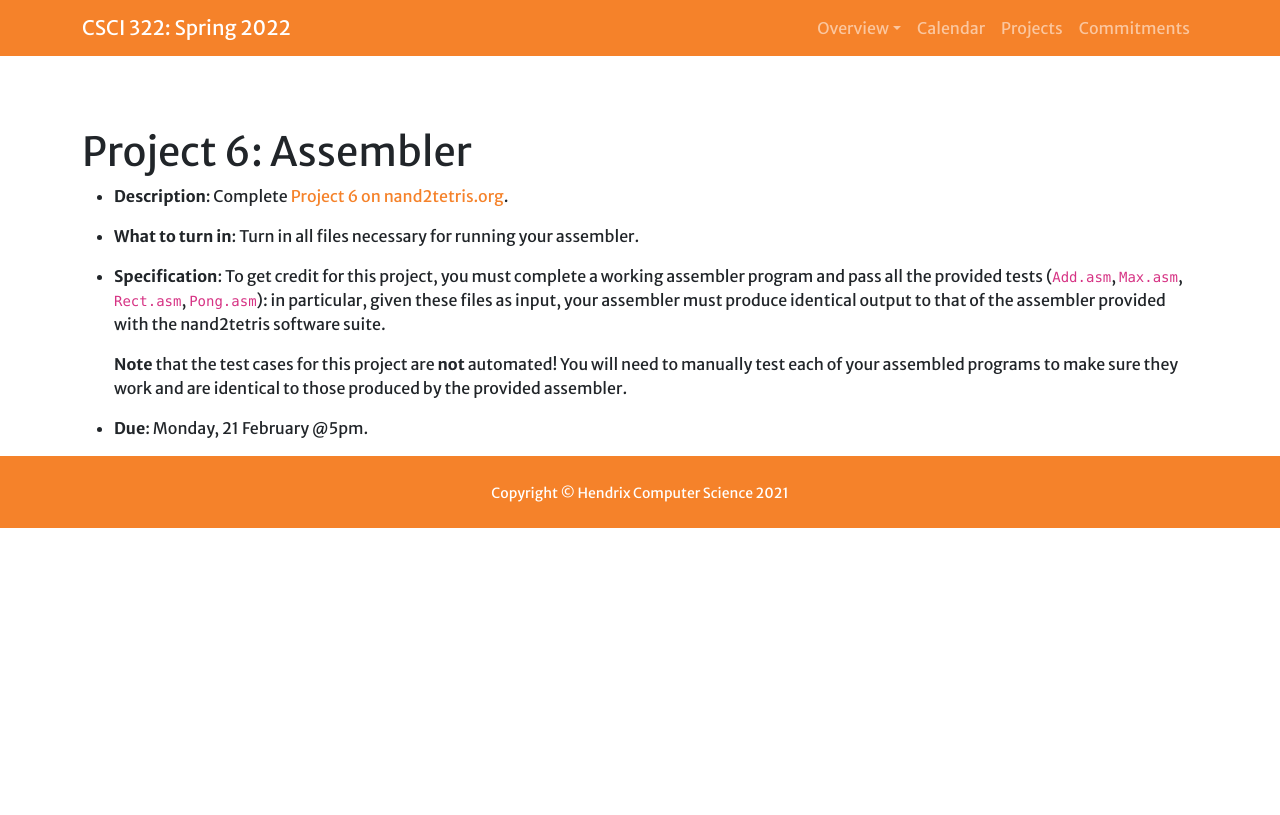
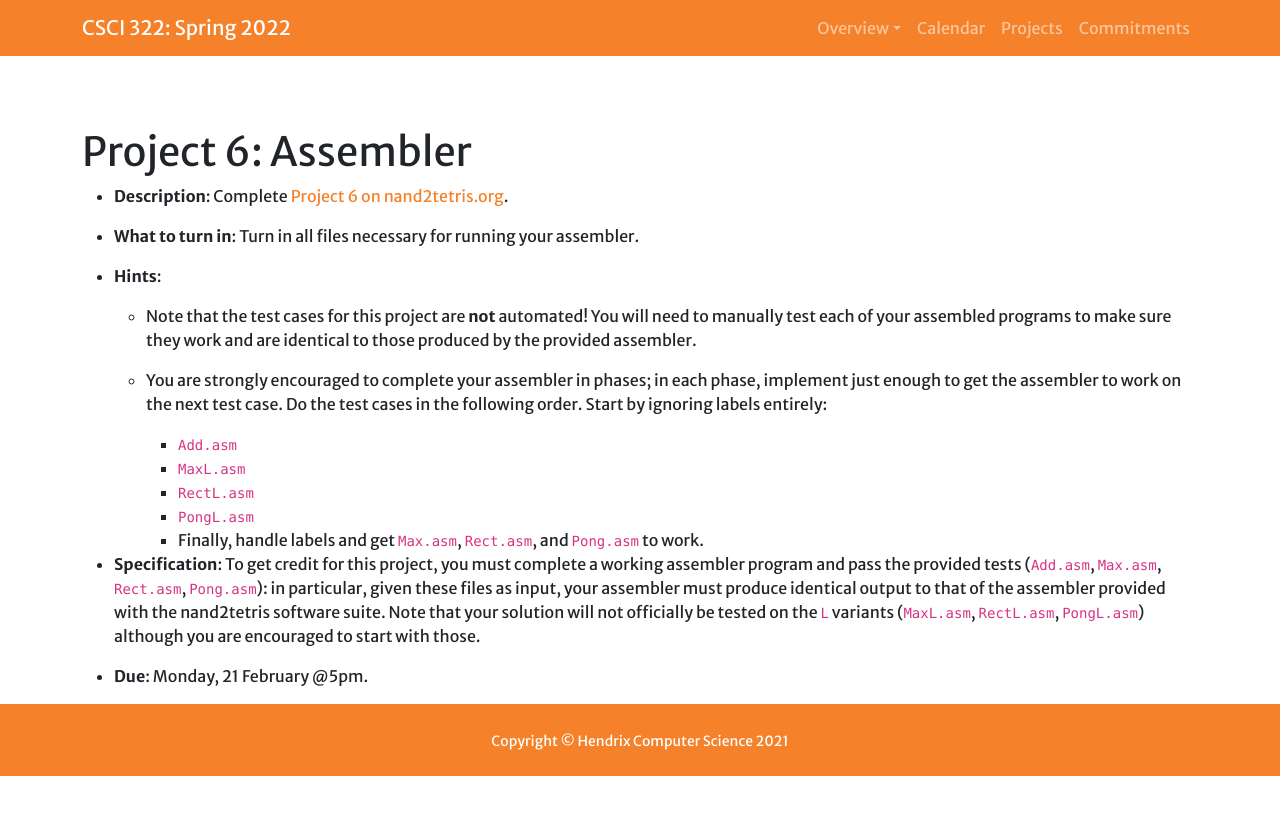
Before and after one commit to Hendrix-CS/csci322, a Jekyll site: the page built from projects/06-assembler.md, in a window 1280 px wide. Shown: the top 815 px of the page. Built offline with Jekyll 4.4.1, drawn with Linux system fonts in a browser that asks for light colours; a script that is not in the unit is left out.

Commit message:
more project 6 hints

```diff
--- a/projects/06-assembler.md
+++ b/projects/06-assembler.md
@@ -12,16 +12,32 @@ due: Monday, 21 February
 * **What to turn in**: Turn in all files necessary for running your
   assembler.
 
+* **Hints**:
+
+    - Note that the test cases for this project are **not**
+      automated! You will need to manually test each of your assembled
+      programs to make sure they work and are identical to those
+      produced by the provided assembler.
+
+    - You are strongly encouraged to complete your assembler in
+      phases; in each phase, implement just enough to get the
+      assembler to work on the next test case.  Do the test cases in
+      the following order.  Start by ignoring labels entirely:
+
+        - `Add.asm`
+        - `MaxL.asm`
+        - `RectL.asm`
+        - `PongL.asm`
+        - Finally, handle labels and get `Max.asm`, `Rect.asm`, and
+          `Pong.asm` to work.
+
 * **Specification**: To get credit for this project, you must complete
-  a working assembler program and pass all the provided tests
-  (`Add.asm`, `Max.asm`, `Rect.asm`, `Pong.asm`): in particular, given
-  these files as input, your assembler must produce identical output
-  to that of the assembler provided with the nand2tetris software
-  suite.
-
-    **Note** that the test cases for this project are **not**
-    automated! You will need to manually test each of your assembled
-    programs to make sure they work and are identical to those
-    produced by the provided assembler.
+  a working assembler program and pass the provided tests (`Add.asm`,
+  `Max.asm`, `Rect.asm`, `Pong.asm`): in particular, given these files
+  as input, your assembler must produce identical output to that of
+  the assembler provided with the nand2tetris software suite.  Note
+  that your solution will not officially be tested on the `L` variants
+  (`MaxL.asm`, `RectL.asm`, `PongL.asm`) although you are encouraged
+  to start with those.
 
 * **Due**: {{page.due}} @5pm.
```
